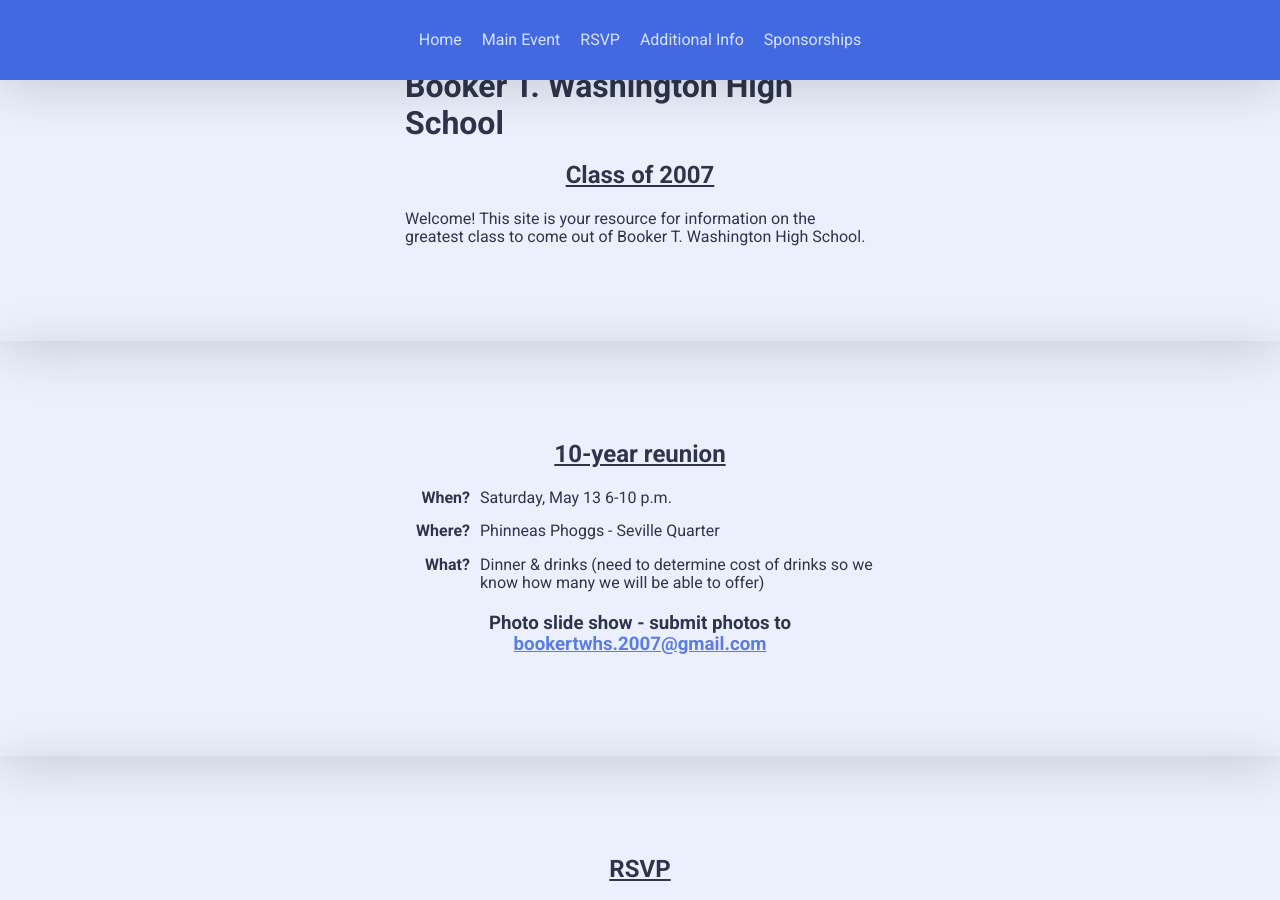
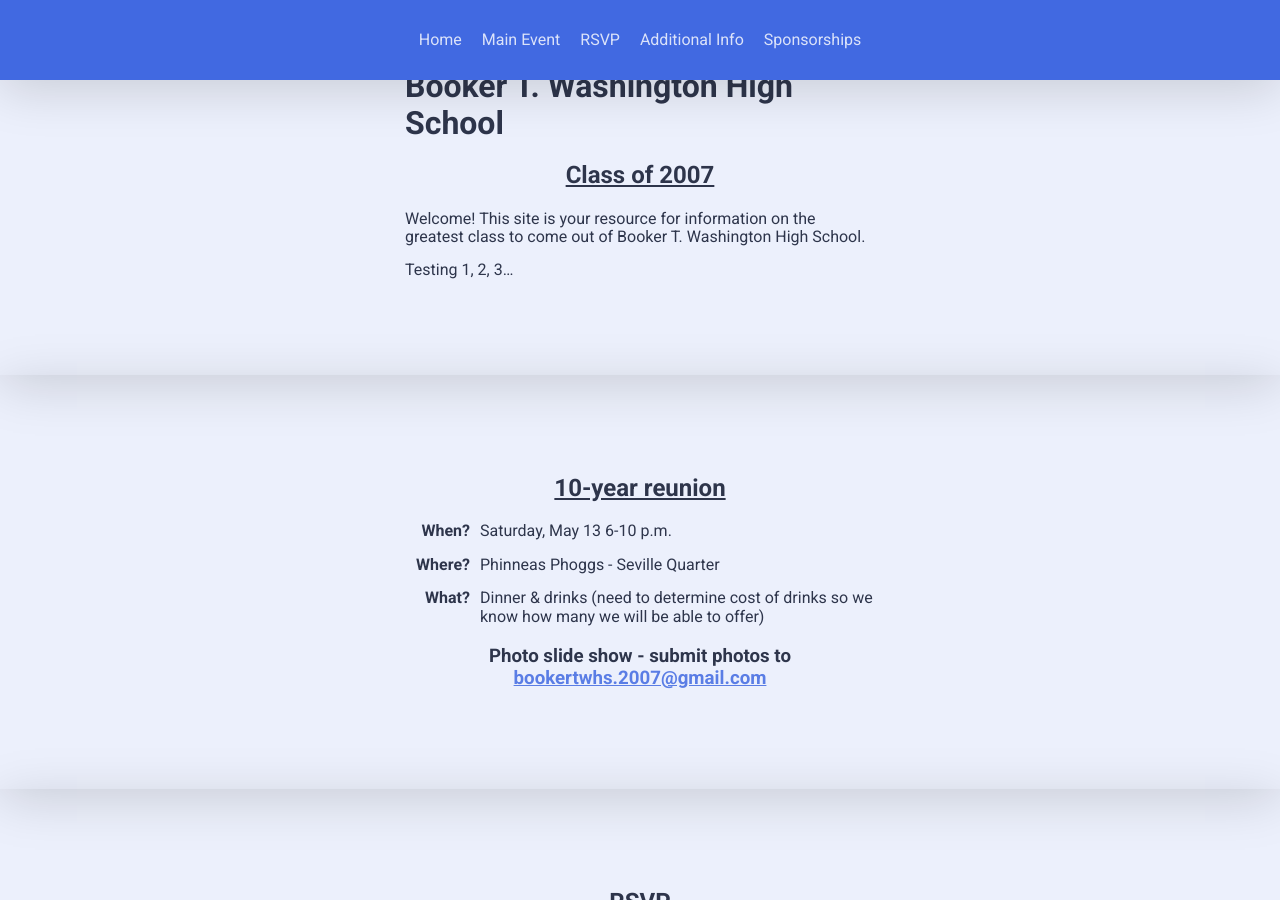
Before and after one commit to bookertwhs2007/bookertwhs, a Jekyll site: the page built from index.html, in a window 1280 px wide and 900 px high, scrolled down 846 px. Built offline with Jekyll 4.4.1, drawn with Linux system fonts in a browser that asks for light colours; nearby versions of some CDN libraries.

Commit message:
Updated Home

```diff
--- a/_sections/home.markdown
+++ b/_sections/home.markdown
@@ -10,3 +10,5 @@ class: home
 ## Class of 2007
 
 Welcome! This site is your resource for information on the greatest class to come out of Booker T. Washington High School.
+
+Testing 1, 2, 3...
```
